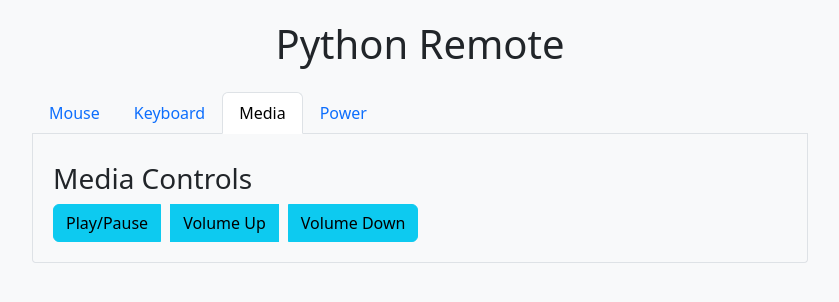
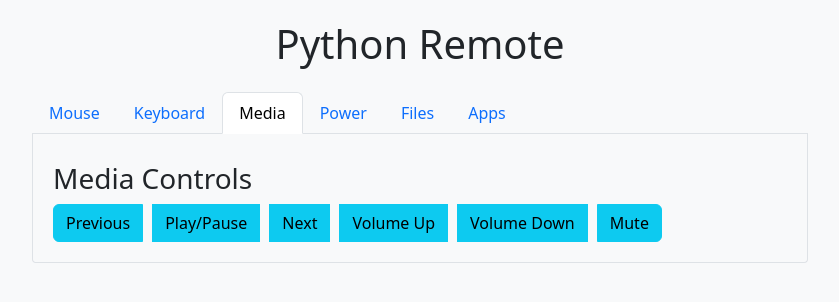
Before and after one commit to MemaroX/A.R.C, a Flask app: page / in a window 1280 px wide, after a click on "Media". Shown: the top 302 px of the page, without its empty margins (220-1059 px from the left). Run offline with Flask 3, Linux system fonts and the light colour scheme; some libraries are stand-ins or nearby versions.

Commit message:
Feature: Add file browser, app launcher, and more media controls

```diff
--- a/commit_message.txt
+++ b/commit_message.txt
@@ -1 +1 @@
-Fix: Add Arabic keyboard support using pyperclip
+Feature: Add file browser, app launcher, and more media controls
--- a/templates/index.html
+++ b/templates/index.html
@@ -1,4 +1,3 @@
-
 <!DOCTYPE html>
 <html>
 <head>
@@ -31,6 +30,17 @@
         .btn-group .btn {
             margin-right: 10px;
         }
+        #file-browser {
+            list-style-type: none;
+            padding: 0;
+        }
+        #file-browser li {
+            padding: 5px;
+            cursor: pointer;
+        }
+        #file-browser li:hover {
+            background-color: #f1f1f1;
+        }
     </style>
 </head>
 <body>
@@ -50,6 +60,12 @@
             </li>
             <li class="nav-item" role="presentation">
                 <button class="nav-link" id="power-tab" data-bs-toggle="tab" data-bs-target="#power" type="button" role="tab" aria-controls="power" aria-selected="false">Power</button>
+            </li>
+            <li class="nav-item" role="presentation">
+                <button class="nav-link" id="files-tab" data-bs-toggle="tab" data-bs-target="#files" type="button" role="tab" aria-controls="files" aria-selected="false">Files</button>
+            </li>
+            <li class="nav-item" role="presentation">
+                <button class="nav-link" id="apps-tab" data-bs-toggle="tab" data-bs-target="#apps" type="button" role="tab" aria-controls="apps" aria-selected="false">Apps</button>
             </li>
         </ul>
 
@@ -74,9 +90,12 @@
             <div class="tab-pane fade" id="media" role="tabpanel" aria-labelledby="media-tab">
                 <h3 class="mt-2">Media Controls</h3>
                 <div class="btn-group">
+                    <button class="btn btn-info" onclick="socket.emit('media', {'key': 'prevtrack'})">Previous</button>
                     <button class="btn btn-info" onclick="socket.emit('media', {'key': 'playpause'})">Play/Pause</button>
+                    <button class="btn btn-info" onclick="socket.emit('media', {'key': 'nexttrack'})">Next</button>
                     <button class="btn btn-info" onclick="socket.emit('media', {'key': 'volumeup'})">Volume Up</button>
                     <button class="btn btn-info" onclick="socket.emit('media', {'key': 'volumedown'})">Volume Down</button>
+                    <button class="btn btn-info" onclick="socket.emit('media', {'key': 'volumemute'})">Mute</button>
                 </div>
             </div>
 
@@ -85,6 +104,19 @@
                 <div class="btn-group">
                     <button class="btn btn-danger" onclick="socket.emit('power', {'action': 'shutdown'})">Shutdown</button>
                     <button class="btn btn-warning" onclick="socket.emit('power', {'action': 'restart'})">Restart</button>
+                </div>
+            </div>
+
+            <div class="tab-pane fade" id="files" role="tabpanel" aria-labelledby="files-tab">
+                <h3 class="mt-2">File Browser</h3>
+                <ul id="file-browser"></ul>
+            </div>
+
+            <div class="tab-pane fade" id="apps" role="tabpanel" aria-labelledby="apps-tab">
+                <h3 class="mt-2">Application Launcher</h3>
+                <div class="btn-group">
+                    <button class="btn btn-primary" onclick="socket.emit('launch', {'app': 'calc'})">Calculator</button>
+                    <button class="btn btn-primary" onclick="socket.emit('launch', {'app': 'notepad'})">Notepad</button>
                 </div>
             </div>
         </div>
@@ -114,6 +146,24 @@
             lastX = touch.clientX;
             lastY = touch.clientY;
         });
+
+        const fileBrowser = document.getElementById('file-browser');
+
+        function loadFiles() {
+            fetch('/files')
+                .then(response => response.json())
+                .then(data => {
+                    fileBrowser.innerHTML = '';
+                    data.forEach(file => {
+                        const li = document.createElement('li');
+                        li.textContent = file.name + (file.is_dir ? '/' : '');
+                        fileBrowser.appendChild(li);
+                    });
+                });
+        }
+
+        document.getElementById('files-tab').addEventListener('click', loadFiles);
+
     </script>
 
 </body>
--- a/web_server.py
+++ b/web_server.py
@@ -1,7 +1,9 @@
-from flask import Flask, render_template
+
+from flask import Flask, render_template, jsonify
 from flask_socketio import SocketIO
 import pyautogui
 import pyperclip
+import os
 
 app = Flask(__name__)
 socketio = SocketIO(app)
@@ -9,6 +11,14 @@ socketio = SocketIO(app)
 @app.route('/')
 def index():
     return render_template('index.html')
+
+@app.route('/files')
+def list_files():
+    path = os.path.expanduser("~") # Start in the user's home directory
+    files = []
+    for f in os.listdir(path):
+        files.append({'name': f, 'is_dir': os.path.isdir(os.path.join(path, f))})
+    return jsonify(files)
 
 @socketio.on('connect')
 def handle_connect():
@@ -39,11 +49,17 @@ def handle_media(data):
 @socketio.on('power')
 def handle_power(data):
     if data['action'] == 'shutdown':
-        # This will not work on all systems. It's a placeholder.
-        # For a real shutdown, you would need to use os-specific commands.
         print("Simulating shutdown")
     elif data['action'] == 'restart':
         print("Simulating restart")
 
+@socketio.on('launch')
+def handle_launch(data):
+    if os.name == 'nt': # For Windows
+        if data['app'] == 'calc':
+            os.system('calc')
+        elif data['app'] == 'notepad':
+            os.system('notepad')
+
 if __name__ == '__main__':
-    socketio.run(app, host='0.0.0.0', port=5000)
+    socketio.run(app, host='0.0.0.0', port=5000, debug=True)
```
